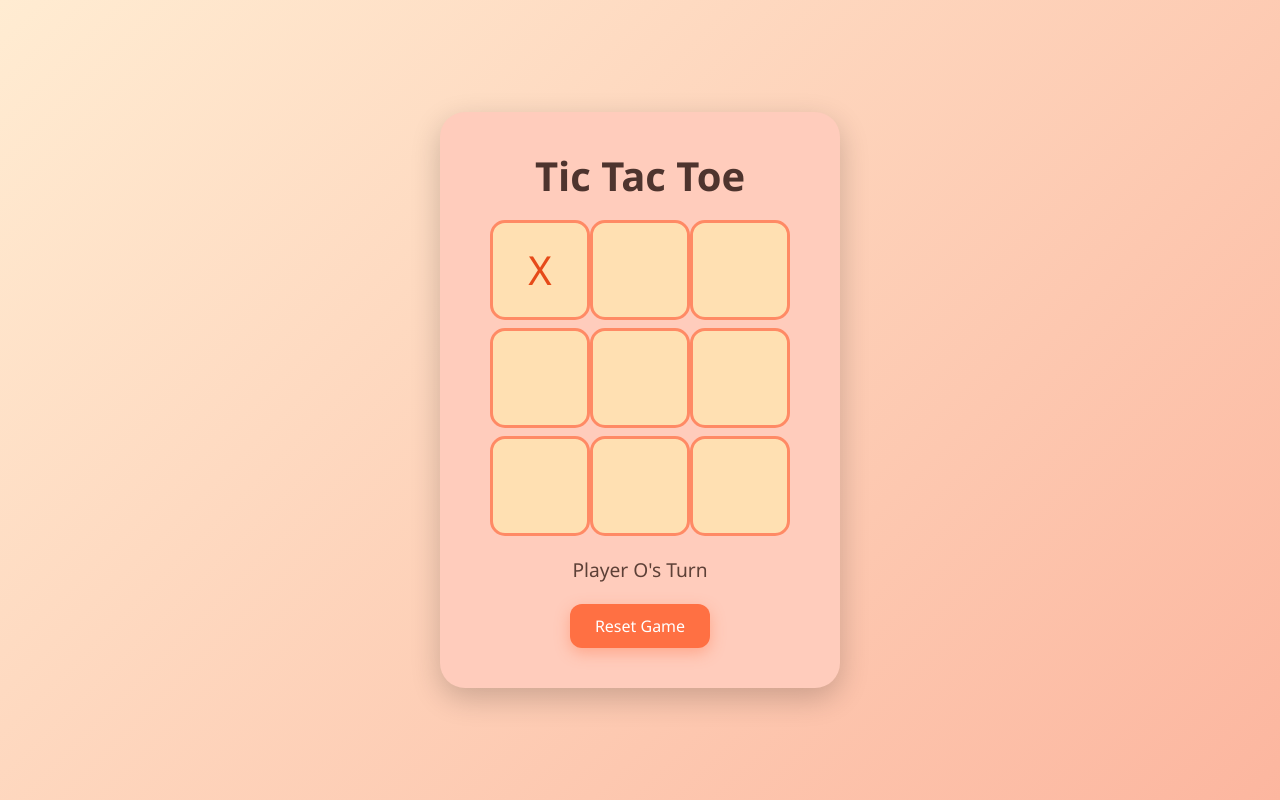
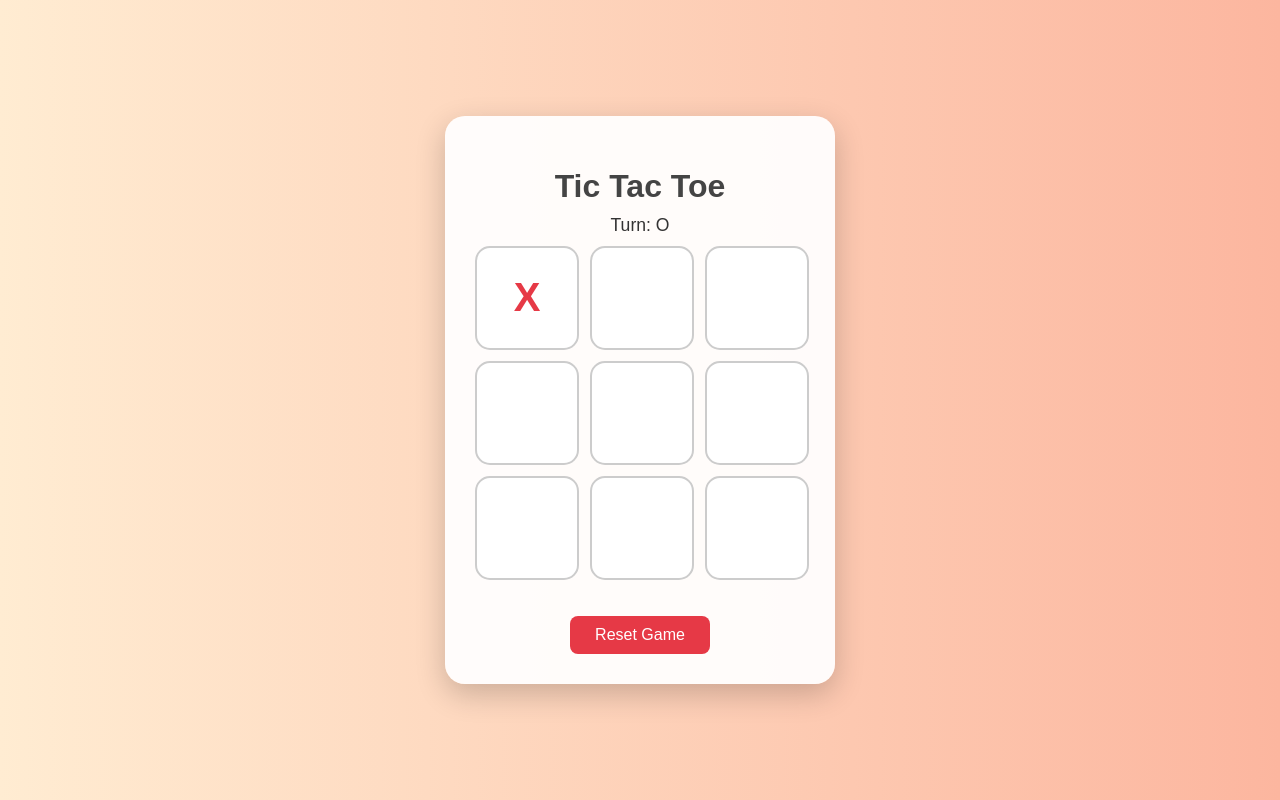
Before and after one commit to TukaRokaya/tic-tac-toe-game, a plain HTML site: page index.html in a window 1280 px wide. Both pictures are taken after a click on the element 540 px from the left and 269 px from the top of the page. Drawn offline with nearby package versions, Linux system fonts and the light colour scheme.

Commit message:
Update index.html

```diff
--- a/index.html
+++ b/index.html
@@ -1,207 +1,202 @@
 <!DOCTYPE html>
 <html lang="en">
 <head>
-  <meta charset="UTF-8" />
-  <meta name="viewport" content="width=device-width, initial-scale=1.0" />
+    <meta charset="UTF-8">
+    <meta name="viewport" content="width=device-width, initial-scale=1.0">
     <title>Tic Tac Toe</title>
-  <link href="https://cdn.jsdelivr.net/npm/bootstrap@5.3.0/dist/css/bootstrap.min.css" rel="stylesheet">
     <style>
         body {
-      background: linear-gradient(135deg, #ffecd2 0%, #fcb69f 100%);
-      min-height: 100vh;
+            font-family: 'Poppins', sans-serif;
+            text-align: center;
+            background: linear-gradient(to right, #ffecd2, #fcb69f);
             display: flex;
+            justify-content: center;
             align-items: center;
-      justify-content: center;
-      font-family: 'Segoe UI', Tahoma, Geneva, Verdana, sans-serif;
+            height: 100vh;
             margin: 0;
         }
-
         .container {
-      background-color: #ffccbc;
-      padding: 40px;
-      border-radius: 25px;
-      box-shadow: 0 10px 30px rgba(0,0,0,0.2);
-      text-align: center;
+            background: #ffffffee;
+            padding: 30px;
+            border-radius: 20px;
+            box-shadow: 0 10px 30px rgba(0, 0, 0, 0.2);
             max-width: 400px;
+            position: relative;
         }
-
         h1 {
-      font-weight: bold;
-      color: #4e342e;
-      margin-bottom: 20px;
+            color: #444;
+            margin-bottom: 10px;
         }
-
+        .turn {
+            font-size: 1.1rem;
+            margin-bottom: 10px;
+            color: #333;
+        }
+        .board {
+            display: grid;
+            grid-template-columns: repeat(3, 100px);
+            grid-template-rows: repeat(3, 100px);
+            gap: 15px;
+            margin: 10px auto 20px;
+        }
         .cell {
             width: 100px;
             height: 100px;
+            display: flex;
+            justify-content: center;
+            align-items: center;
             font-size: 2.5rem;
-      background: #ffe0b2;
-      border: 3px solid #ff8a65;
-      display: flex;
-      align-items: center;
-      justify-content: center;
+            font-weight: bold;
+            background-color: #fff;
+            border: 2px solid #ccc;
+            border-radius: 15px;
             cursor: pointer;
-      transition: all 0.2s ease-in-out;
-      border-radius: 15px;
-      color: #e64a19;
+            transition: background-color 0.3s, transform 0.2s;
         }
-
         .cell:hover {
-      background-color: #ffcc80;
+            background-color: #f0f8ff;
             transform: scale(1.05);
         }
-
-    #status {
-      margin-top: 20px;
-      font-size: 1.2rem;
-      font-weight: 500;
-      color: #5d4037;
+        .winner {
+            font-size: 1.4rem;
+            font-weight: bold;
+            color: #e63946;
         }
-
-    .btn-primary {
+        .reset {
             margin-top: 20px;
             padding: 10px 25px;
             font-size: 1rem;
-      background-color: #ff7043;
+            background-color: #e63946;
+            color: white;
             border: none;
-      border-radius: 12px;
-      box-shadow: 0 5px 15px rgba(255,112,67,0.4);
+            border-radius: 8px;
+            cursor: pointer;
+            transition: background-color 0.3s;
         }
-
-    .btn-primary:hover {
-      background-color: #ff5722;
+        .reset:hover {
+            background-color: #d62828;
         }
-
-    /* Beautify modal */
-    .modal-content {
-      background: linear-gradient(135deg, #ffe0b2 0%, #ffcc80 100%);
-      border-radius: 20px;
-      border: none;
-      box-shadow: 0 8px 25px rgba(0, 0, 0, 0.3);
-      text-align: center;
+        .popup {
+            position: absolute;
+            top: 50%;
+            left: 50%;
+            transform: translate(-50%, -50%);
+            background-color: #fff;
+            border: 2px solid #e63946;
+            padding: 20px 30px;
+            border-radius: 10px;
+            box-shadow: 0 5px 15px rgba(0, 0, 0, 0.2);
+            z-index: 1000;
+            display: none;
         }
-
-    .modal-header, .modal-footer {
-      border: none;
+        .popup.show {
+            display: block;
         }
-
-    .modal-title {
-      font-size: 1.8rem;
-      font-weight: bold;
-      color: #e65100;
+        .popup h2 {
+            margin: 0;
+            color: #e63946;
         }
-
-    .modal-body {
-      font-size: 1.4rem;
-      color: #4e342e;
-      padding: 20px 30px;
-    }
-
-    .btn-secondary {
-      background-color: #ff7043;
-      border: none;
-      border-radius: 10px;
-    }
-
-    .btn-secondary:hover {
-      background-color: #ff5722;
+        .highlight {
+            background-color: #90ee90 !important;
         }
     </style>
 </head>
 <body>
     <div class="container">
         <h1>Tic Tac Toe</h1>
-    <div id="gameBoard" class="row row-cols-3 g-2 mx-auto justify-content-center" style="max-width: 320px;"></div>
-    <div id="status">Player X's Turn</div>
-    <button class="btn btn-primary" onclick="resetGame()">Reset Game</button>
-  </div>
-
-  <!-- Modal -->
-  <div class="modal fade" id="winModal" tabindex="-1" aria-labelledby="winModalLabel" aria-hidden="true">
-    <div class="modal-dialog modal-dialog-centered">
-      <div class="modal-content">
-        <div class="modal-header">
-          <h5 class="modal-title" id="winModalLabel">🎉 Game Result 🎉</h5>
-          <button type="button" class="btn-close" data-bs-dismiss="modal" aria-label="Close"></button>
-        </div>
-        <div class="modal-body" id="modalMessage">
-        </div>
-        <div class="modal-footer">
-          <button type="button" class="btn btn-secondary" data-bs-dismiss="modal">Close</button>
+        <div class="turn" id="turnInfo">Turn: X</div>
+        <div class="board" id="board"></div>
+        <div class="winner" id="winner"></div>
+        <button class="reset" onclick="resetGame()">Reset Game</button>
+        <div class="popup" id="popup">
+            <h2 id="popupMessage"></h2>
         </div>
     </div>
-    </div>
-  </div>
+    <audio id="winSound" src="https://cdn.pixabay.com/download/audio/2022/03/15/audio_f0a53594a6.mp3?filename=success-1-6297.mp3"></audio>
+    <audio id="drawSound" src="https://cdn.pixabay.com/download/audio/2022/03/15/audio_f0a53594a6.mp3?filename=success-1-6297.mp3"></audio>
+    <script>
+        const board = document.getElementById("board");
+        const winnerText = document.getElementById("winner");
+        const turnInfo = document.getElementById("turnInfo");
+        const popup = document.getElementById("popup");
+        const popupMessage = document.getElementById("popupMessage");
+        const winSound = document.getElementById("winSound");
+        const drawSound = document.getElementById("drawSound");
+        let currentPlayer = "X";
+        let cells = Array(9).fill(null);
 
-  <script src="https://cdn.jsdelivr.net/npm/bootstrap@5.3.0/dist/js/bootstrap.bundle.min.js"></script>
-  <script>
-    let currentPlayer = "X";
-    let board = ["", "", "", "", "", "", "", "", ""];
-    let gameOver = false;
-
-    const statusText = document.getElementById("status");
-    const gameBoard = document.getElementById("gameBoard");
-    const winModal = new bootstrap.Modal(document.getElementById('winModal'));
-    const modalMessage = document.getElementById('modalMessage');
-
-    function drawBoard() {
-      gameBoard.innerHTML = "";
-      board.forEach((val, index) => {
+        function createBoard() {
+            board.innerHTML = "";
+            cells.forEach((_, index) => {
                 const cell = document.createElement("div");
-        cell.className = "col cell";
-        cell.textContent = val;
-        cell.addEventListener("click", () => makeMove(index));
-        gameBoard.appendChild(cell);
+                cell.classList.add("cell");
+                cell.dataset.index = index;
+                cell.addEventListener("click", handleClick);
+                board.appendChild(cell);
             });
         }
 
-    function makeMove(index) {
-      if (board[index] === "" && !gameOver) {
-        board[index] = currentPlayer;
-        checkWinner();
+        function handleClick(event) {
+            const index = event.target.dataset.index;
+            if (!cells[index] && !checkWinner()) {
+                cells[index] = currentPlayer;
+                event.target.textContent = currentPlayer;
+                event.target.style.color = currentPlayer === "X" ? "#e63946" : "#457b9d";
+                if (checkWinner()) {
+                    winnerText.textContent = `${currentPlayer} Wins!`;
+                    showPopup(`${currentPlayer} wins the game!`);
+                    highlightWinningCells();
+                    winSound.play();
+                } else if (cells.every(cell => cell)) {
+                    winnerText.textContent = "It's a Draw!";
+                    showPopup("Game Draw!");
+                    drawSound.play();
+                } else {
                     currentPlayer = currentPlayer === "X" ? "O" : "X";
-        if (!gameOver) {
-          statusText.textContent = `Player ${currentPlayer}'s Turn`;
+                    turnInfo.textContent = `Turn: ${currentPlayer}`;
                 }
-        drawBoard();
             }
         }
 
         function checkWinner() {
             const winPatterns = [
-        [0,1,2],[3,4,5],[6,7,8],
-        [0,3,6],[1,4,7],[2,5,8],
-        [0,4,8],[2,4,6]
+                [0, 1, 2], [3, 4, 5], [6, 7, 8],
+                [0, 3, 6], [1, 4, 7], [2, 5, 8],
+                [0, 4, 8], [2, 4, 6]
             ];
+            return winPatterns.find(pattern => {
+                const [a, b, c] = pattern;
+                return cells[a] && cells[a] === cells[b] && cells[a] === cells[c];
+            });
+        }
 
-      for (let pattern of winPatterns) {
-        const [a, b, c] = pattern;
-        if (board[a] && board[a] === board[b] && board[a] === board[c]) {
-          statusText.textContent = `🎉 Player ${board[a]} Wins!`;
-          modalMessage.textContent = `🎉 Player ${board[a]} wins the game! 🎊`;
-          winModal.show();
-          gameOver = true;
-          return;
+        function highlightWinningCells() {
+            const win = checkWinner();
+            if (win) {
+                win.forEach(i => {
+                    board.children[i].classList.add("highlight");
+                });
             }
         }
 
-      if (!board.includes("")) {
-        statusText.textContent = "It's a Draw! 🤝";
-        modalMessage.textContent = "It's a Draw! 🤝 Nobody wins this time!";
-        winModal.show();
-        gameOver = true;
-      }
+        function showPopup(message) {
+            popupMessage.textContent = message;
+            popup.classList.add("show");
+            setTimeout(() => {
+                popup.classList.remove("show");
+            }, 2500);
         }
 
         function resetGame() {
+            cells = Array(9).fill(null);
+            winnerText.textContent = "";
+            popup.classList.remove("show");
             currentPlayer = "X";
-      board = ["", "", "", "", "", "", "", "", ""];
-      gameOver = false;
-      statusText.textContent = "Player X's Turn";
-      drawBoard();
+            turnInfo.textContent = "Turn: X";
+            createBoard();
         }
 
-    drawBoard();
+        createBoard();
     </script>
 </body>
 </html>
```
Lines whose indentation alone changed are shown as unchanged.
